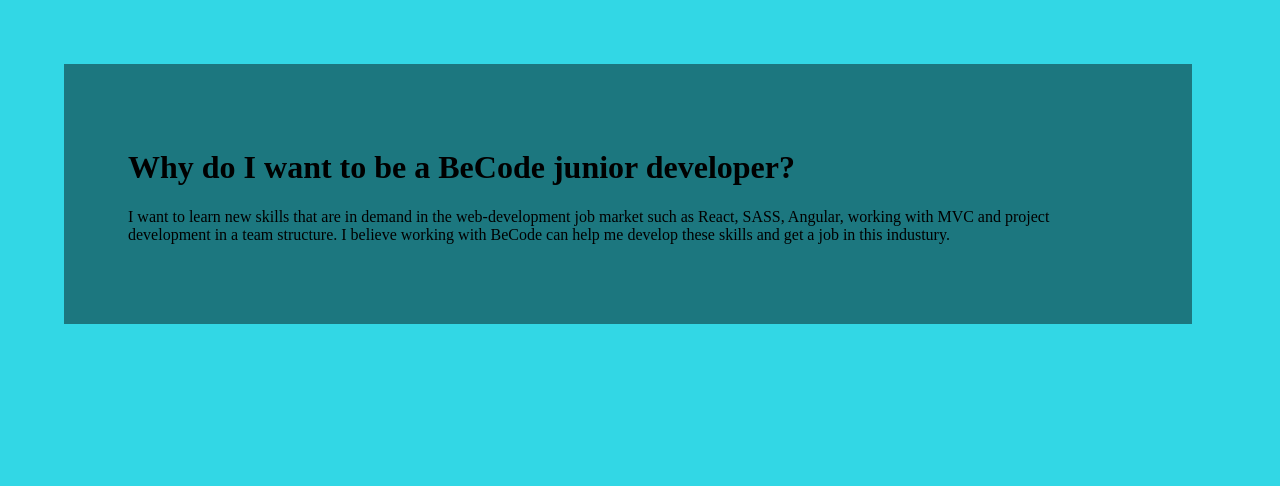
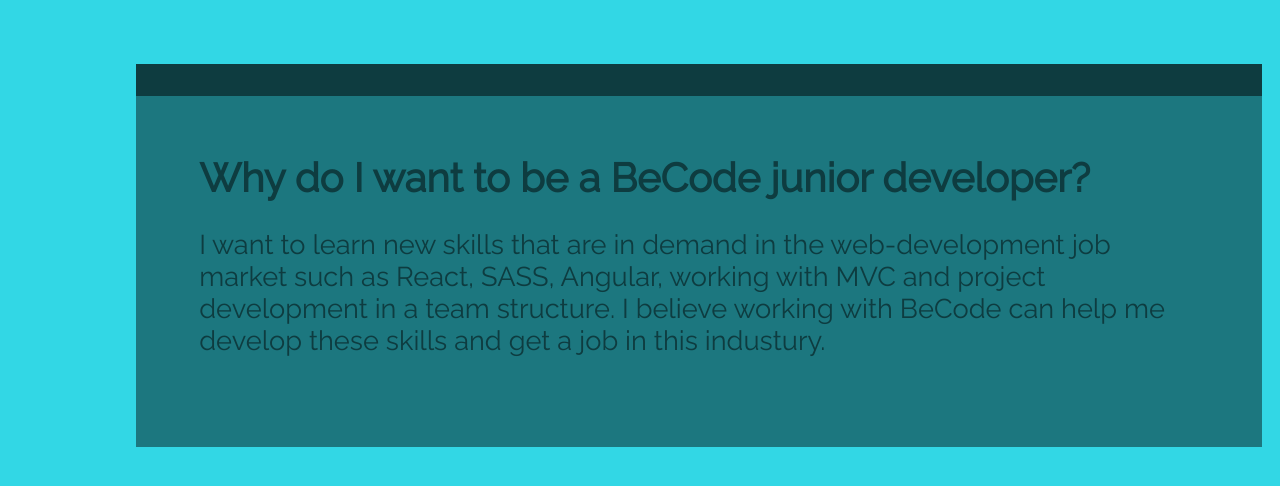
Before and after one commit to rawaldeep/markdown-warm-up, a plain HTML site: page index.html in a window 1280 px wide. Drawn offline with Linux system fonts and the light colour scheme.

Commit message:
added styling

```diff
--- a/css/style.css
+++ b/css/style.css
@@ -1,7 +1,21 @@
-body{background-color: #32D7E5; padding: 0; margin: 0;}
+body{background-color: #32D7E5;}
 #wrapper{
     background-color: #1C777F;
     width: 1000px;
-    margin: 5% 5%;
+    margin: 5vw 10vw;
     padding: 5%;
+    position: relative;
+    color: #0E3C40;
+    font-family: 'Raleway', sans-serif;
+    overflow: hidden;
 }
+#wrapper h1{ font-size: 2.5em;}
+#wrapper p{ font-size: 1.7em;}
+#wrapper #line{
+    width: 1600px;
+    display: inline-block;
+    position: absolute;
+    top: 0;
+    left: 0;
+    height: 2em;
+    background-color: #0E3C40;}
--- a/index.html
+++ b/index.html
@@ -4,10 +4,12 @@
     <meta name="viewport" content="width=device-width, initial-scale=1.0">
     <meta http-equiv="X-UA-Compatible" content="ie=edge">
     <title>rawaldeep.md</title>
+    <link href="https://fonts.googleapis.com/css?family=Raleway" rel="stylesheet">
     <link rel="stylesheet" href="css/style.css">
 </head>
 <body>
     <div id="wrapper">
+        <span id="line"><br/></span>
     <h1>Why do I want to be a BeCode junior developer?</h1>
     <p>I want to learn new skills that are in demand in the web-development job market such as React, SASS, Angular, working with MVC and project development in a team structure. I believe working with BeCode can help me develop these skills and get a job in this industury.</p>
     </div>
```
